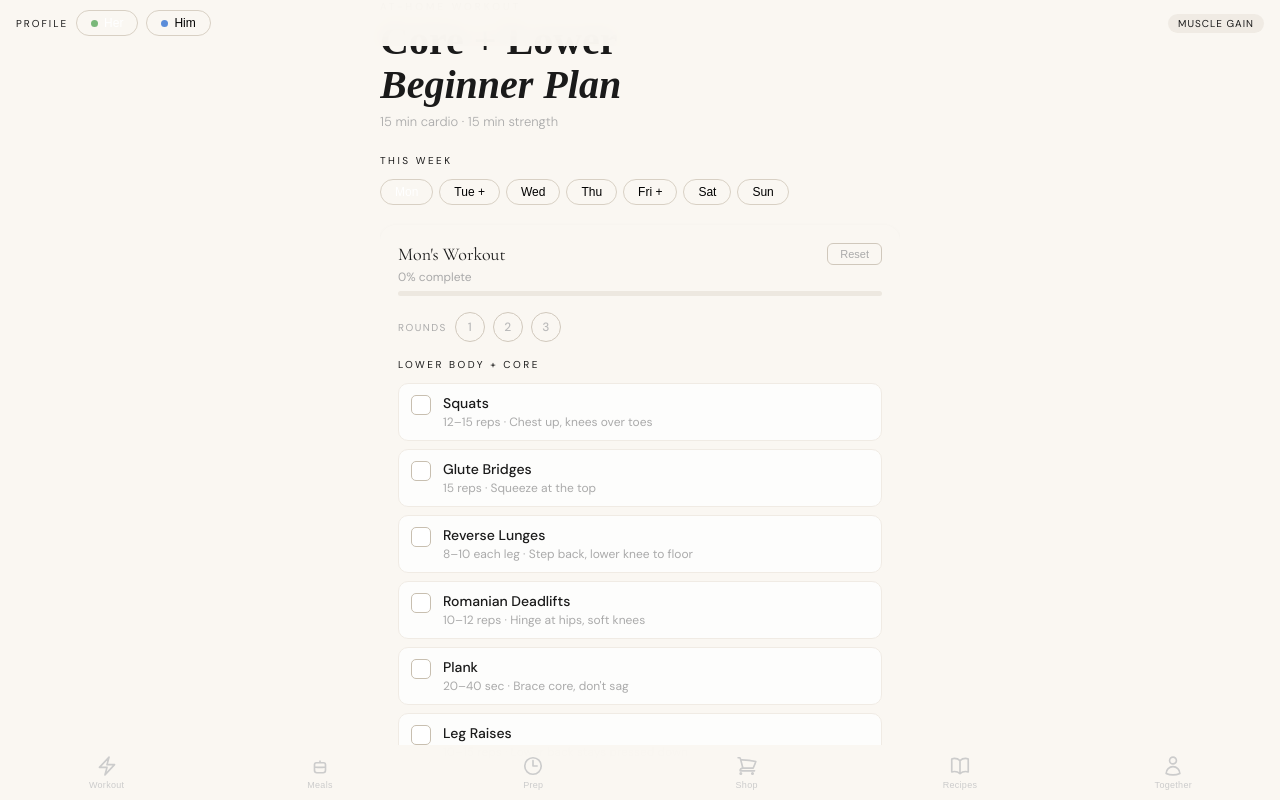
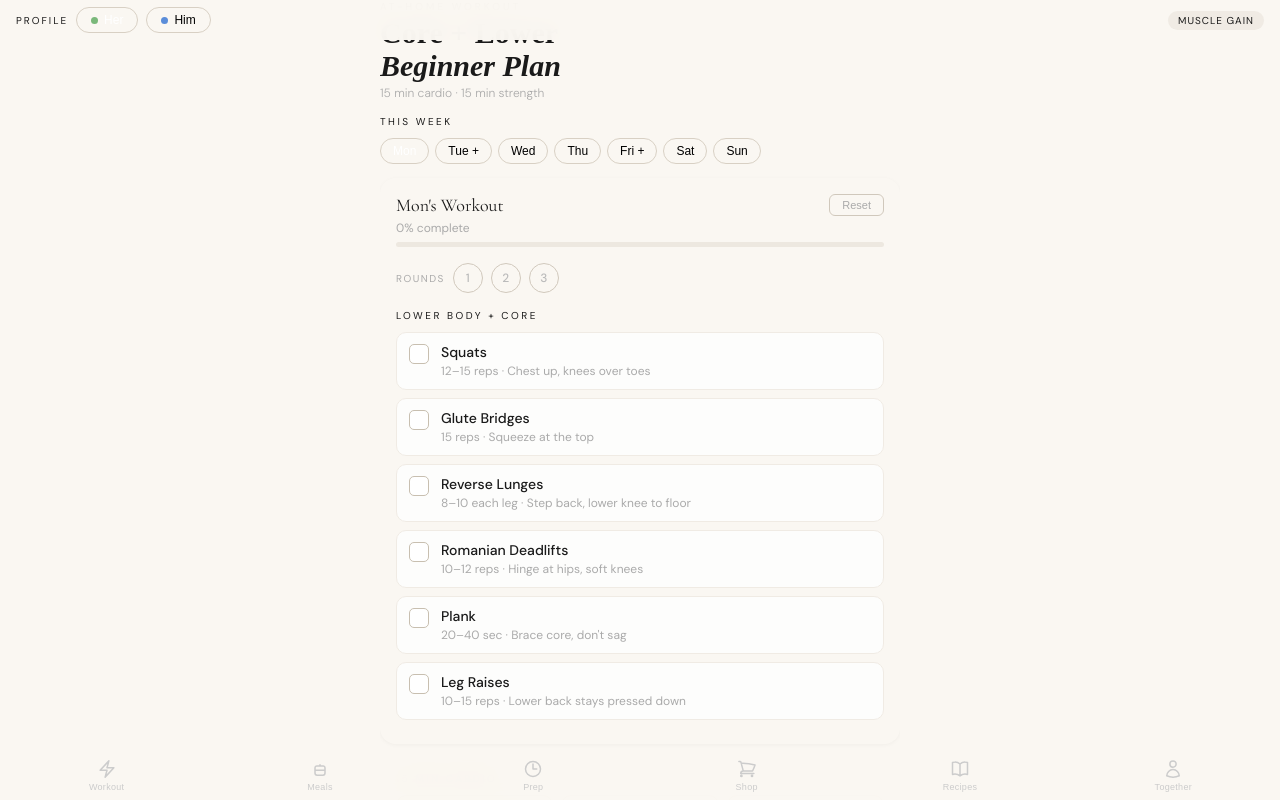
Before and after one commit to elletunes1204-tech/fitness-app, a plain HTML site: page index.html in a window 1280 px wide. Drawn offline with nearby package versions, Linux system fonts and the light colour scheme.

Commit message:
Update index.html

```diff
--- a/index.html
+++ b/index.html
@@ -30,9 +30,9 @@ position: fixed; top: 0; left: 0; right: 0; z-index: 200;
 background: rgba(250,247,242,0.97); backdrop-filter: blur(12px);
 border-bottom: 1px solid var(–border);
 display: flex; align-items: center; gap: 8px;
-padding: 10px 16px;
-padding-top: calc(10px + var(–safe-top));
-height: calc(50px + var(–safe-top));
+padding: 7px 16px;
+padding-top: calc(7px + var(–safe-top));
+height: calc(42px + var(–safe-top));
 }
 .profile-label { font-size: 10px; letter-spacing: 2px; text-transform: uppercase; color: var(–muted); flex-shrink: 0; }
 .profile-btn {
@@ -53,35 +53,35 @@ background: #f0ebe4; padding: 3px 10px; border-radius: 10px;
 }
 
 /* SCREENS */
-.screen { display: none; flex: 1; overflow-y: auto; padding: 16px 16px calc(var(–nav-h) + var(–safe-bottom) + 16px); max-width: 520px; margin: 0 auto; width: 100%; padding-top: calc(60px + var(–safe-top) + 12px); }
+.screen { display: none; flex: 1; overflow-y: auto; padding: 10px 16px calc(var(–nav-h) + var(–safe-bottom) + 12px); max-width: 520px; margin: 0 auto; width: 100%; padding-top: calc(48px + var(–safe-top) + 8px); }
 .screen.active { display: block; }
 
 /* BOTTOM NAV */
 .bottom-nav { position: fixed; bottom: 0; left: 0; right: 0; background: rgba(250,247,242,0.95); backdrop-filter: blur(12px); border-top: 1px solid var(–border); display: flex; z-index: 100; padding-bottom: var(–safe-bottom); }
-.nav-btn { flex: 1; display: flex; flex-direction: column; align-items: center; justify-content: center; padding: 10px 0; gap: 3px; cursor: pointer; background: none; border: none; color: #ccc; transition: color 0.15s; }
+.nav-btn { flex: 1; display: flex; flex-direction: column; align-items: center; justify-content: center; padding: 8px 0; gap: 3px; cursor: pointer; background: none; border: none; color: #ccc; transition: color 0.15s; }
 .nav-btn.active { color: var(–text); }
-.nav-btn svg { width: 22px; height: 22px; }
+.nav-btn svg { width: 20px; height: 20px; }
 .nav-btn span { font-size: 9px; letter-spacing: 0.3px; font-weight: 500; }
 
 /* CARDS */
-.card { background: var(–card); border-radius: 16px; padding: 18px; margin-bottom: 14px; border: 1px solid var(–border); box-shadow: 0 1px 4px rgba(0,0,0,0.04); }
-.section-label { font-size: 10px; letter-spacing: 2.5px; text-transform: uppercase; color: var(–muted); margin-bottom: 12px; }
+.card { background: var(–card); border-radius: 16px; padding: 16px; margin-bottom: 12px; border: 1px solid var(–border); box-shadow: 0 1px 4px rgba(0,0,0,0.04); }
+.section-label { font-size: 10px; letter-spacing: 2.5px; text-transform: uppercase; color: var(–muted); margin-bottom: 10px; }
 
 /* HEADER */
-.page-header { margin-bottom: 24px; }
-.page-eyebrow { font-size: 10px; letter-spacing: 3px; color: var(–muted); text-transform: uppercase; margin-bottom: 6px; }
-.page-title { font-family: ‘Cormorant Garamond’, serif; font-size: clamp(28px, 8vw, 40px); font-weight: 600; line-height: 1.1; }
+.page-header { margin-bottom: 14px; }
+.page-eyebrow { font-size: 10px; letter-spacing: 3px; color: var(–muted); text-transform: uppercase; margin-bottom: 3px; }
+.page-title { font-family: ‘Cormorant Garamond’, serif; font-size: clamp(22px, 6vw, 30px); font-weight: 600; line-height: 1.1; }
 .page-title em { font-style: italic; color: var(–accent); }
-.page-sub { font-size: 13px; color: #aaa; margin-top: 6px; font-weight: 300; }
+.page-sub { font-size: 12px; color: #aaa; margin-top: 3px; font-weight: 300; }
 
 /* PILLS */
-.pill-row { display: flex; gap: 6px; flex-wrap: wrap; margin-bottom: 20px; }
-.pill { font-size: 12px; padding: 5px 14px; border-radius: 20px; border: 1.5px solid #d8d0c4; background: none; cursor: pointer; color: var(–sub); transition: all 0.15s; font-family: ‘DM Sans’, sans-serif; }
+.pill-row { display: flex; gap: 6px; flex-wrap: wrap; margin-bottom: 14px; }
+.pill { font-size: 12px; padding: 5px 12px; border-radius: 20px; border: 1.5px solid #d8d0c4; background: none; cursor: pointer; color: var(–sub); transition: all 0.15s; font-family: ‘DM Sans’, sans-serif; }
 .pill.active { background: var(–text); border-color: var(–text); color: white; }
 
 /* TABS */
-.tab-bar { display: flex; border-bottom: 1px solid var(–border); margin-bottom: 20px; }
-.tab { flex: 1; font-size: 12px; padding: 8px 4px; border: none; background: none; cursor: pointer; color: #aaa; border-bottom: 2px solid transparent; transition: all 0.15s; font-family: ‘DM Sans’, sans-serif; }
+.tab-bar { display: flex; border-bottom: 1px solid var(–border); margin-bottom: 16px; }
+.tab { flex: 1; font-size: 12px; padding: 7px 4px; border: none; background: none; cursor: pointer; color: #aaa; border-bottom: 2px solid transparent; transition: all 0.15s; font-family: ‘DM Sans’, sans-serif; }
 .tab.active { color: var(–text); border-bottom-color: var(–text); font-weight: 500; }
 
 /* PROGRESS */
```
